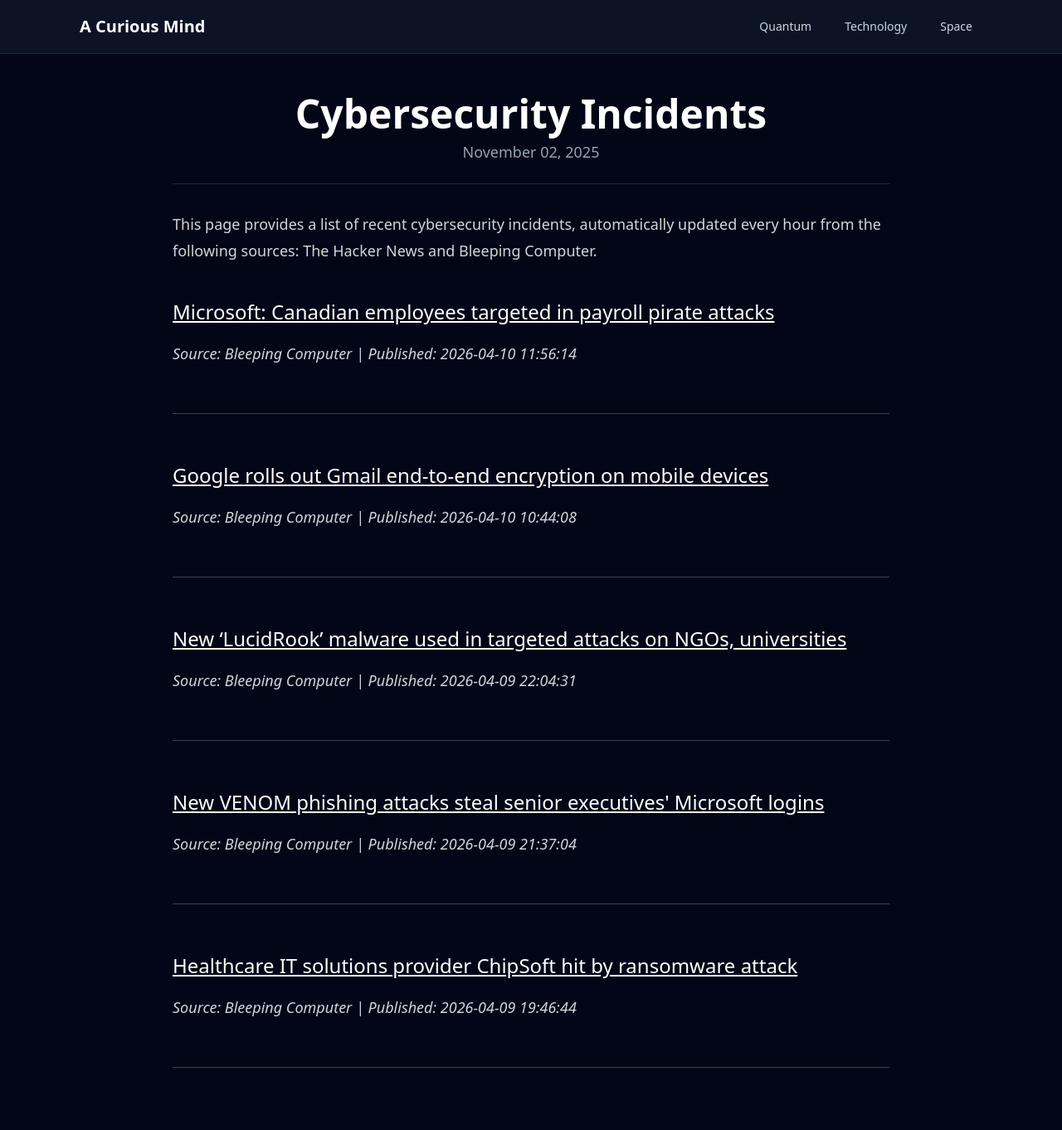
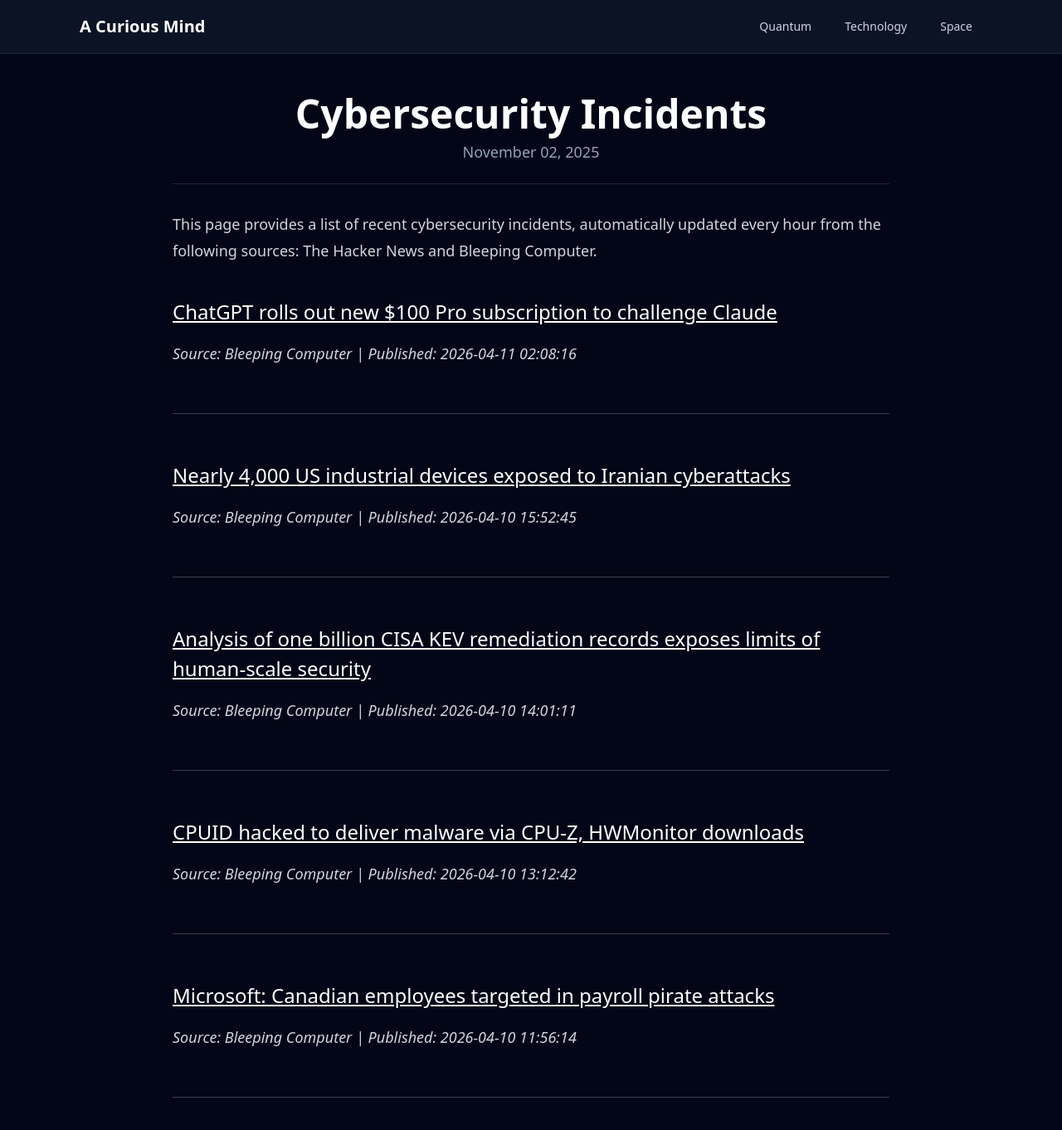
Before and after one commit to onehl7/onehl7.github.io, a Jekyll site: the page built from _posts/2025-11-02-cybersecurity-incidents.md, in a window 1280 px wide and 1400 px high. Shown: the top 1362 px of the window at 83% size. Built offline with Jekyll 4.4.1, drawn with Linux system fonts in a browser that asks for light colours; nearby versions of some CDN libraries.

Commit message:
Update news data

```diff
--- a/_data/news.json
+++ b/_data/news.json
@@ -1,32 +1,32 @@
 [
+  {
+    "source": "Bleeping Computer",
+    "title": "ChatGPT rolls out new $100 Pro subscription to challenge Claude",
+    "link": "https://www.bleepingcomputer.com/news/artificial-intelligence/chatgpt-rolls-out-new-100-pro-subscription-to-challenge-claude/",
+    "published": "2026-04-11 02:08:16"
+  },
+  {
+    "source": "Bleeping Computer",
+    "title": "Nearly 4,000 US industrial devices exposed to Iranian cyberattacks",
+    "link": "https://www.bleepingcomputer.com/news/security/nearly-4-000-us-industrial-devices-exposed-to-iranian-cyberattacks/",
+    "published": "2026-04-10 15:52:45"
+  },
+  {
+    "source": "Bleeping Computer",
+    "title": "Analysis of one billion CISA KEV remediation records exposes limits of human-scale security",
+    "link": "https://www.bleepingcomputer.com/news/security/analysis-of-one-billion-cisa-kev-remediation-records-exposes-limits-of-human-scale-security/",
+    "published": "2026-04-10 14:01:11"
+  },
+  {
+    "source": "Bleeping Computer",
+    "title": "CPUID hacked to deliver malware via CPU-Z, HWMonitor downloads",
+    "link": "https://www.bleepingcomputer.com/news/security/supply-chain-attack-at-cpuid-pushes-malware-with-cpu-z-hwmonitor/",
+    "published": "2026-04-10 13:12:42"
+  },
   {
     "source": "Bleeping Computer",
     "title": "Microsoft: Canadian employees targeted in payroll pirate attacks",
     "link": "https://www.bleepingcomputer.com/news/microsoft/microsoft-canadian-employees-targeted-in-payroll-pirate-attacks/",
     "published": "2026-04-10 11:56:14"
-  },
-  {
-    "source": "Bleeping Computer",
-    "title": "Google rolls out Gmail end-to-end encryption on mobile devices",
-    "link": "https://www.bleepingcomputer.com/news/google/google-rolls-out-gmail-end-to-end-encryption-on-mobile-devices/",
-    "published": "2026-04-10 10:44:08"
-  },
-  {
-    "source": "Bleeping Computer",
-    "title": "New \u2018LucidRook\u2019 malware used in targeted attacks on NGOs, universities",
-    "link": "https://www.bleepingcomputer.com/news/security/new-lucidrook-malware-used-in-targeted-attacks-on-ngos-universities/",
-    "published": "2026-04-09 22:04:31"
-  },
-  {
-    "source": "Bleeping Computer",
-    "title": "New VENOM phishing attacks steal senior executives' Microsoft logins",
-    "link": "https://www.bleepingcomputer.com/news/security/new-venom-phishing-attacks-steal-senior-executives-microsoft-logins/",
-    "published": "2026-04-09 21:37:04"
-  },
-  {
-    "source": "Bleeping Computer",
-    "title": "Healthcare IT solutions provider ChipSoft hit by ransomware attack",
-    "link": "https://www.bleepingcomputer.com/news/security/healthcare-it-solutions-provider-chipsoft-hit-by-ransomware-attack/",
-    "published": "2026-04-09 19:46:44"
   }
 ]
```
